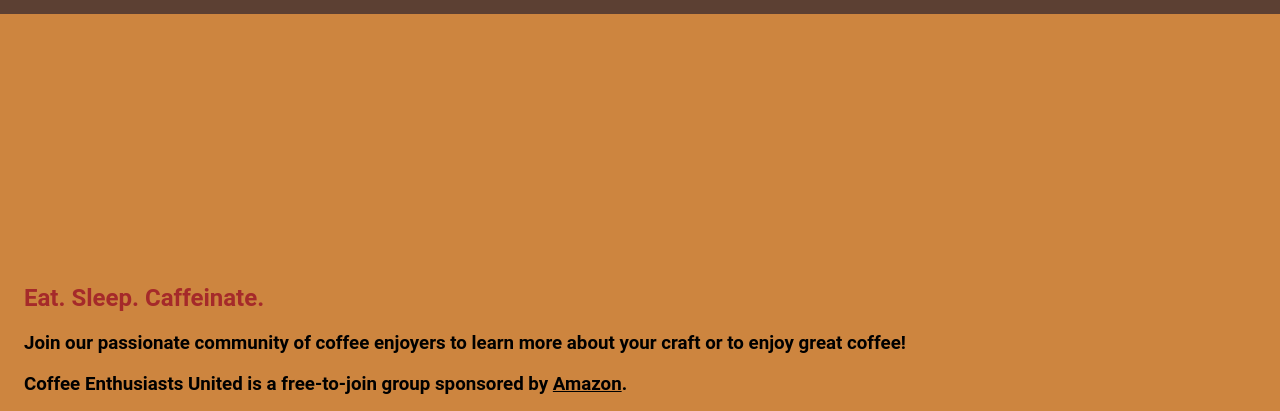
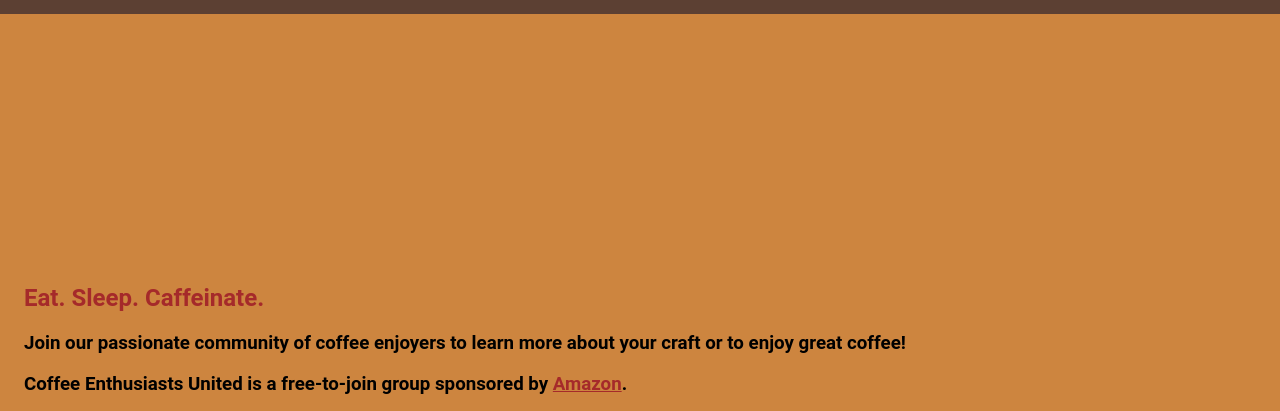
Before and after one commit to ParadoxR/CoffeeClub, a plain HTML site: page index.html in a window 1280 px wide. Shown: the part 347-758 px from the top of the page. Drawn offline with Linux system fonts and the light colour scheme; a web font is replaced by a local one.

Commit message:
Update index.css

```diff
--- a/index.css
+++ b/index.css
@@ -60,7 +60,7 @@ a:hover {
 
 #blurb a {
     text-decoration: underline;
-    color: black;
+    color: #A52A2A;
     font-weight: bold;
 }
 
```
